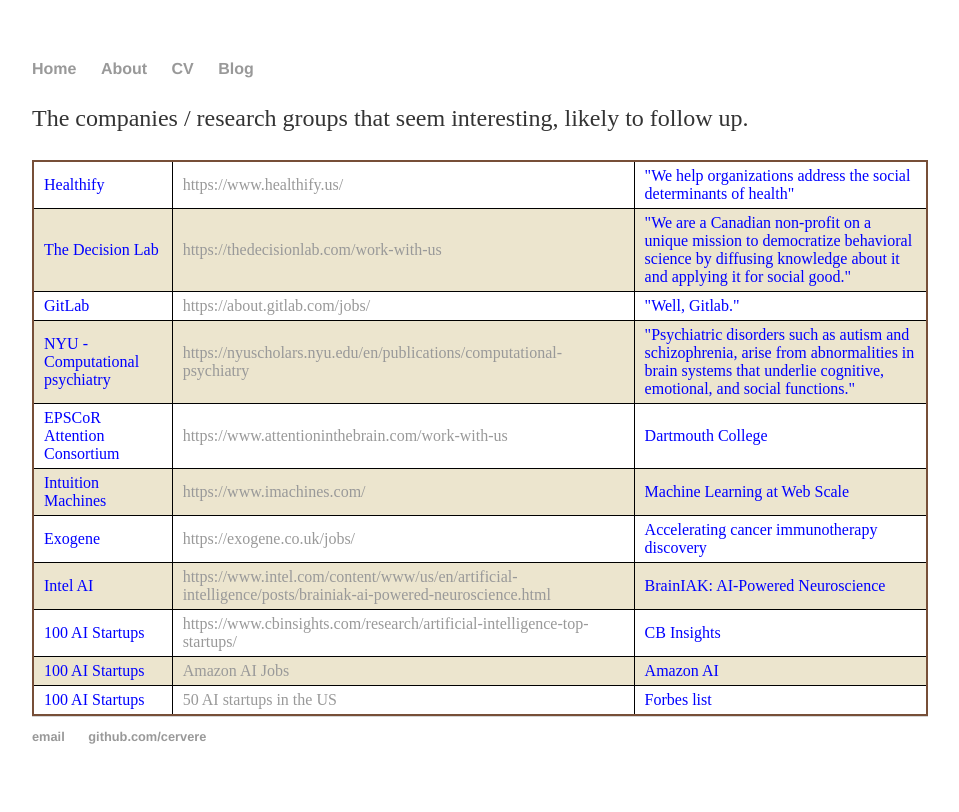
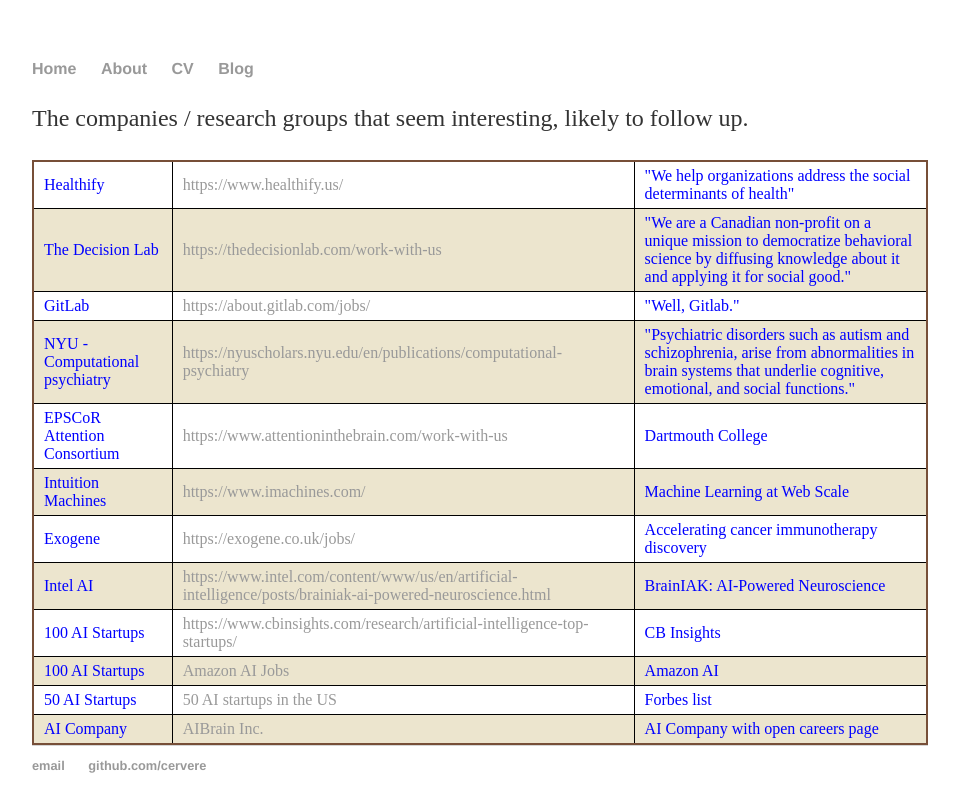
Before and after one commit to cervere/cervere.github.io, a Jekyll site: the page built from _posts/2020-04-06-companies.md, in a window 1280 px wide. Shown: the top 812 px of the page, without its empty margins (160-1119 px from the left). Built offline with Jekyll 4.4.1, drawn with Linux system fonts in a browser that asks for light colours.

Commit message:
Update 2020-04-06-companies.md

```diff
--- a/_posts/2020-04-06-companies.md
+++ b/_posts/2020-04-06-companies.md
@@ -74,9 +74,14 @@
   <td>Amazon AI</td>
 </tr>
 <tr>
-  <td>100 AI Startups</td>
+  <td>50 AI Startups</td>
   <td><a href="https://www.forbes.com/sites/jilliandonfro/2019/09/17/ai-50-americas-most-promising-artificial-intelligence-companies/"> 50 AI startups in the US </a> </td>
   <td>Forbes list</td>
 </tr>
+<tr>
+  <td>AI Company</td>
+  <td><a href="https://aibrain.com/about/careers/"> AIBrain Inc. </a> </td>
+  <td>AI Company with open careers page</td>
+</tr>
 
 </table>
```
